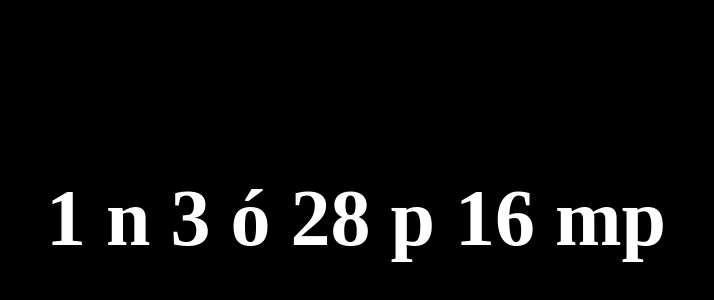
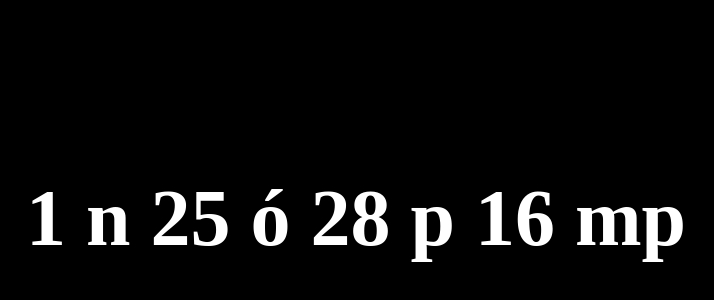
Before and after one commit to Kirord/cv, a plain HTML site: page index.html in a window 1280 px wide. Shown: the part 182-482 px from the top of the page, without its empty margins (284-998 px from the left). Drawn offline with Linux system fonts and the light colour scheme.

Commit message:
update time to 9:00 pm

```diff
--- a/index.html
+++ b/index.html
@@ -63,7 +63,7 @@
   const total = Date.parse(endtime) - Date.parse(new Date());
   const seconds = Math.floor( (total/1000) % 60 );
   const minutes = Math.floor( (total/1000/60) % 60 );
-  const hours = Math.floor( (total/(1000*60*60)) % 24 )-1;
+  const hours = Math.floor( (total/(1000*60*60)) % 24 )+21;
   const days = Math.floor( total/(1000*60*60*24) );
 
   return {
```
